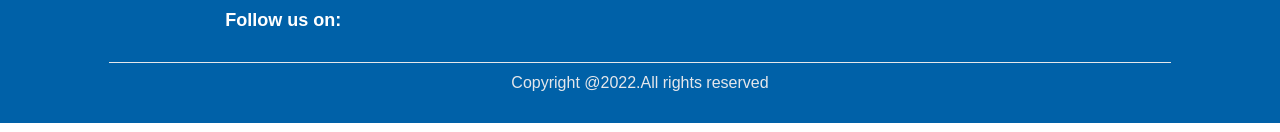
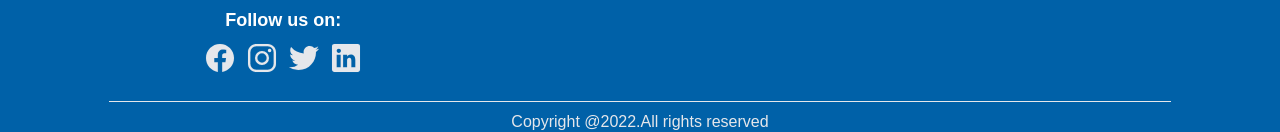
Before and after one commit to kelvinmati/Dowins-international, a React (Vite) app: page /contact in a window 1280 px wide. Shown: the part 1401-1533 px from the top of the page. Built offline with nearby package versions, Linux system fonts and the light colour scheme.

Commit message:
added meta data

```diff
--- a/index.html
+++ b/index.html
@@ -5,6 +5,7 @@
     <meta charset="UTF-8" />
     <link rel="shortcut icon" href="https://res.cloudinary.com/kelvin45/image/upload/q_auto/c_scale,h_124,w_292/v1652213423/logos/png_izw9mc.png" type="image/x-icon">
     <meta name="viewport" content="width=device-width, initial-scale=1.0" />
+    <meta name="description" content="Training | Business Consulting |HR Consulting | Writing | Coaching | Motivation | Home Schooling" />
     <title>Dowins Internation Solutions</title>
 </head>
 
--- a/src/components/Ceo.jsx
+++ b/src/components/Ceo.jsx
@@ -9,7 +9,7 @@ const Ceo = () => {
                 </div>
                 <div>
                     <p className="text-xl text-orange">W.N Douglas</p>
-                    <p>Chief Execcutive Officer (CEO)</p>
+                    <p>Chief Executive Officer (CEO)</p>
                 </div>
             </div>
         </div>
--- a/src/components/Footer.jsx
+++ b/src/components/Footer.jsx
@@ -44,6 +44,15 @@ const Footer = () => {
                                 <ion-icon
                                     size="large"
                                     name="logo-twitter"
+                                ></ion-icon>
+                            </a>
+                            <a
+                                href="https://www.linkedin.com/in/dowins-international-69b8a923a/"
+                                target="_blank"
+                            >
+                                <ion-icon
+                                    size="large"
+                                    name="logo-linkedin"
                                 ></ion-icon>
                             </a>
                         </div>
```
